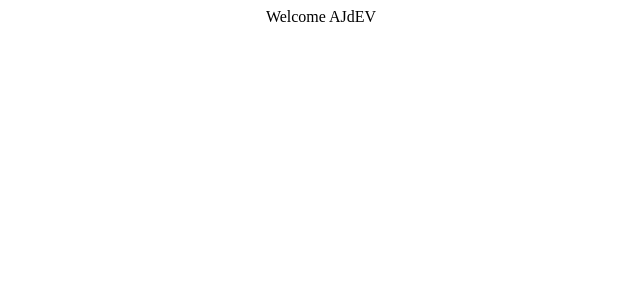
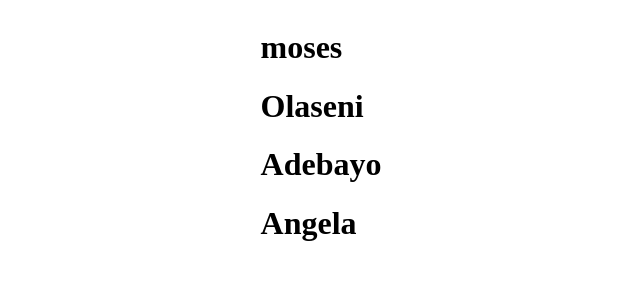
Before and after one commit to Ajdev11/reactRefs_ErrorBoundaries, a React (Create React App) app: page / in a window 1280 px wide. Shown: the top 300 px of the page, without its empty margins (319-959 px from the left). Built offline with nearby package versions, Linux system fonts and the light colour scheme.

Commit message:
list and keys rendering

```diff
--- a/src/App.js
+++ b/src/App.js
@@ -7,8 +7,7 @@ import ClassProps from './Components/propsclass';
 import State from './Components/stateClass';
 import PropsMethod from './Components/methodProps';
 import ConditionalRendering from './Components/conditions';
-
-
+import PersonList from './Components/listRendering2';
 
 class App extends Component {
     state = {  }
@@ -21,9 +20,10 @@ class App extends Component {
             <ClassProps aka = "Engineer" alias ="Baddest" />
             <State />
             <PropsMethod  />
+            <ConditionalRendering />
             </>*/
             <>
-            <ConditionalRendering />
+            <PersonList />
             </>
         );
     }
--- /dev/null
+++ b/src/Components/listRendering2.jsx
@@ -0,0 +1,13 @@
+import React from 'react';
+
+function PersonList(){
+ let names = ['moses','Olaseni','Adebayo','Angela']
+ let nameList = names.map(surname =><h1>{surname}</h1>)
+
+ return(
+    <>
+    {nameList}
+    </>
+ )
+}
+export default PersonList;
```
Also changed, not shown: src/Components/listRendering.jsx (added, +11 -0 lines).
